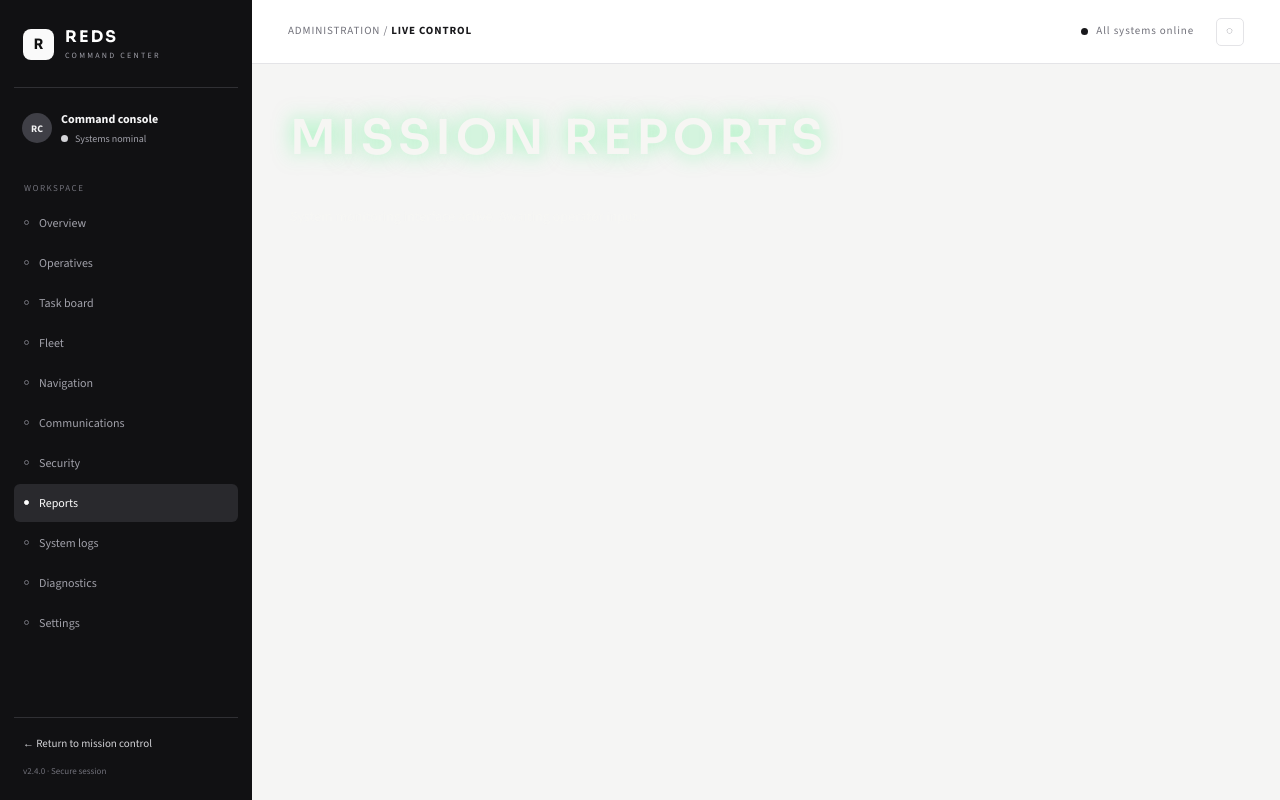
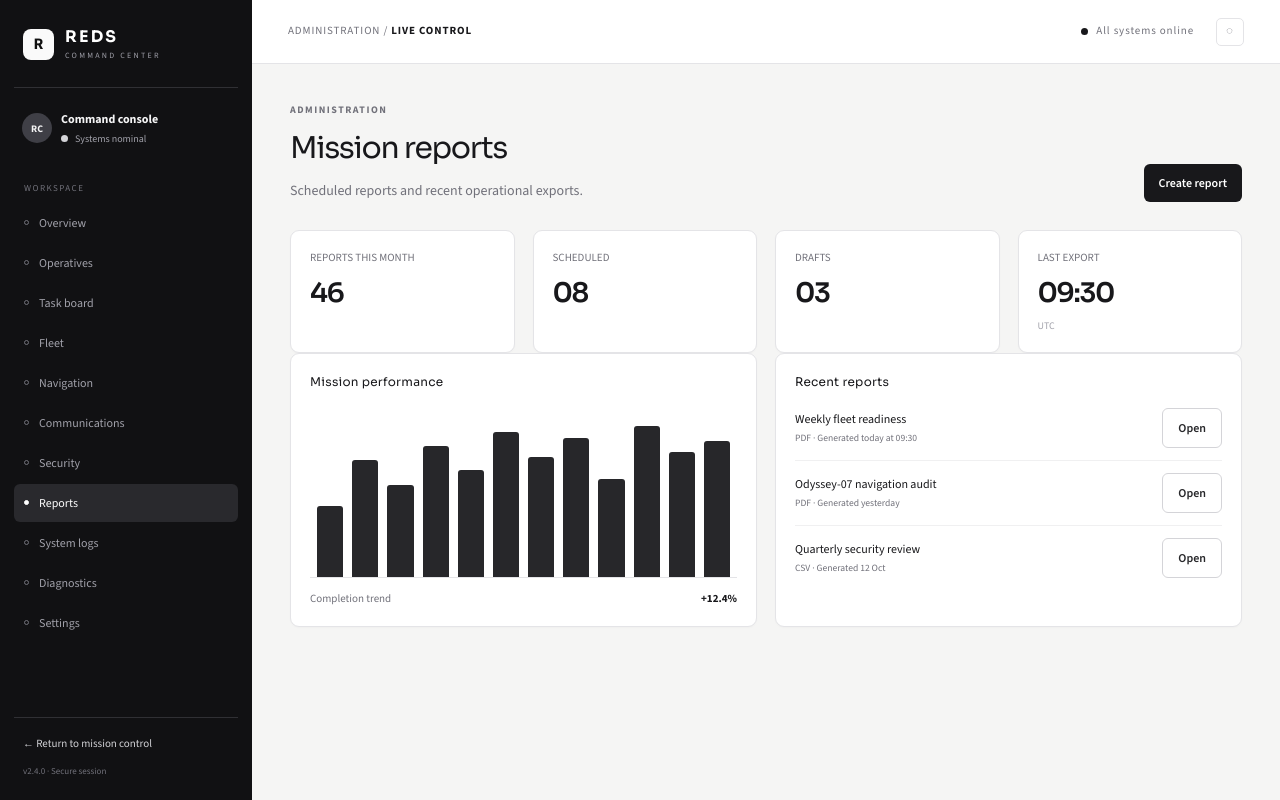
Before and after one commit to nikhil-reds/Orbital_command_center, a Next.js app: page /admin/reports in a window 1280 px wide. Built offline with nearby package versions, Linux system fonts and the light colour scheme.

Commit message:
feat: refactor mission reports page layout with header and metrics overview

```diff
--- a/app/admin/reports/page.tsx
+++ b/app/admin/reports/page.tsx
@@ -1,12 +1,2 @@
-export default function Page() {
-  return (
-    <div>
-      <h1 style={{ fontSize: '3rem', fontWeight: 600, letterSpacing: '0.1em', color: '#F6F6F3', textShadow: '0 0 20px rgba(51,245,117,0.5)', marginBottom: '2rem' }}>
-        MISSION REPORTS
-      </h1>
-      <p style={{ fontFamily: 'var(--font-body), sans-serif', color: 'rgba(246,246,243,.7)', fontSize: '14px' }}>
-        System monitoring interface active. Awaiting operator input...
-      </p>
-    </div>
-  );
-}
+import { Card, Header, Metric } from "../_components";
+export default function Page(){return <><Header title="Mission reports" description="Scheduled reports and recent operational exports." action={<button className="admin-button">Create report</button>}/><div className="admin-grid metrics"><Metric label="REPORTS THIS MONTH" value="46"/><Metric label="SCHEDULED" value="08"/><Metric label="DRAFTS" value="03"/><Metric label="LAST EXPORT" value="09:30" change="UTC"/></div><div className="admin-grid two"><Card title="Mission performance"><div className="admin-chart">{[45,74,58,83,68,92,76,88,62,96,79,86].map((h,i)=><i key={i} style={{height:`${h}%`}}/>)}</div><div className="admin-kpi"><span>Completion trend</span><b>+12.4%</b></div></Card><Card title="Recent reports"><div className="admin-list"><div><span>Weekly fleet readiness<small>PDF · Generated today at 09:30</small></span><button className="admin-button secondary">Open</button></div><div><span>Odyssey-07 navigation audit<small>PDF · Generated yesterday</small></span><button className="admin-button secondary">Open</button></div><div><span>Quarterly security review<small>CSV · Generated 12 Oct</small></span><button className="admin-button secondary">Open</button></div></div></Card></div></>}
```
